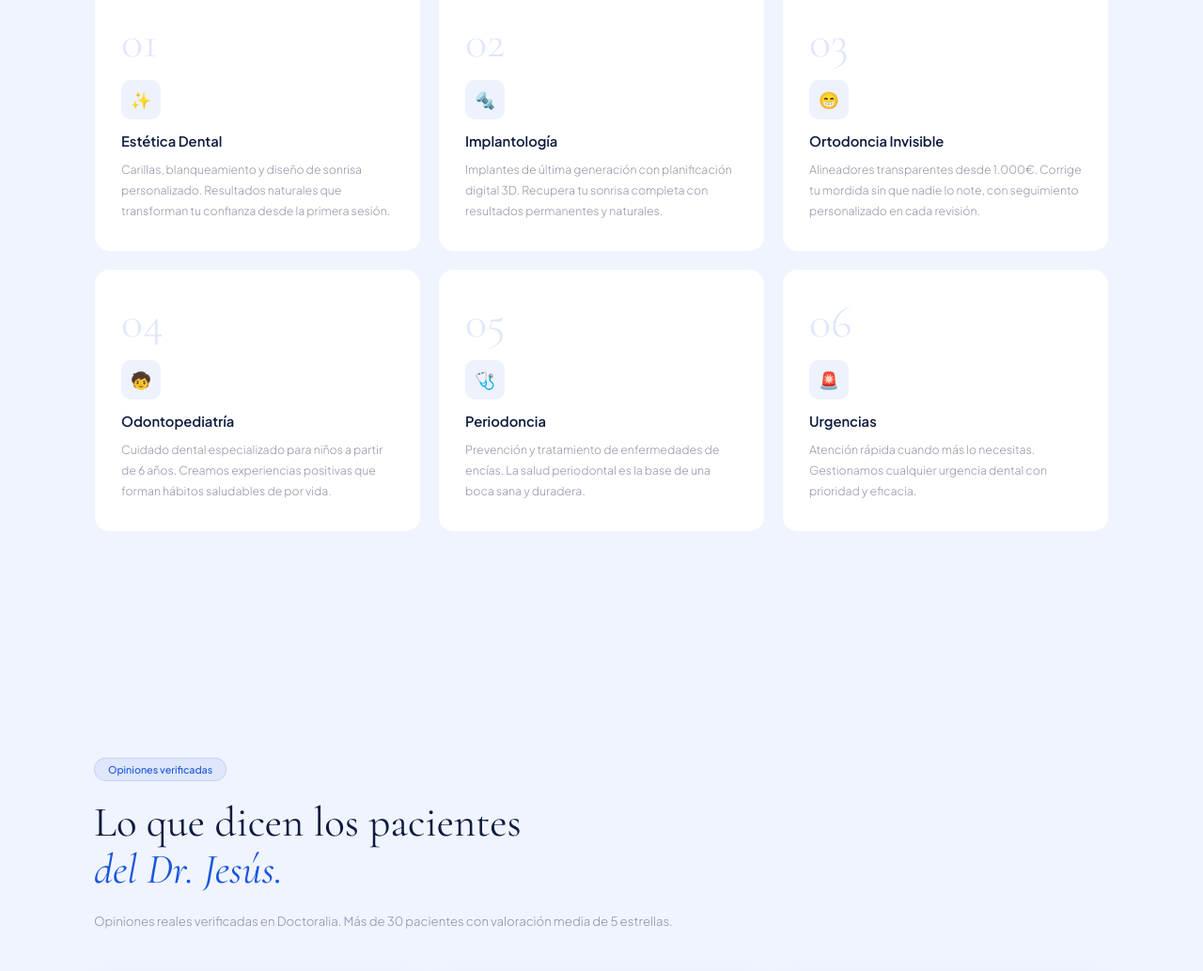
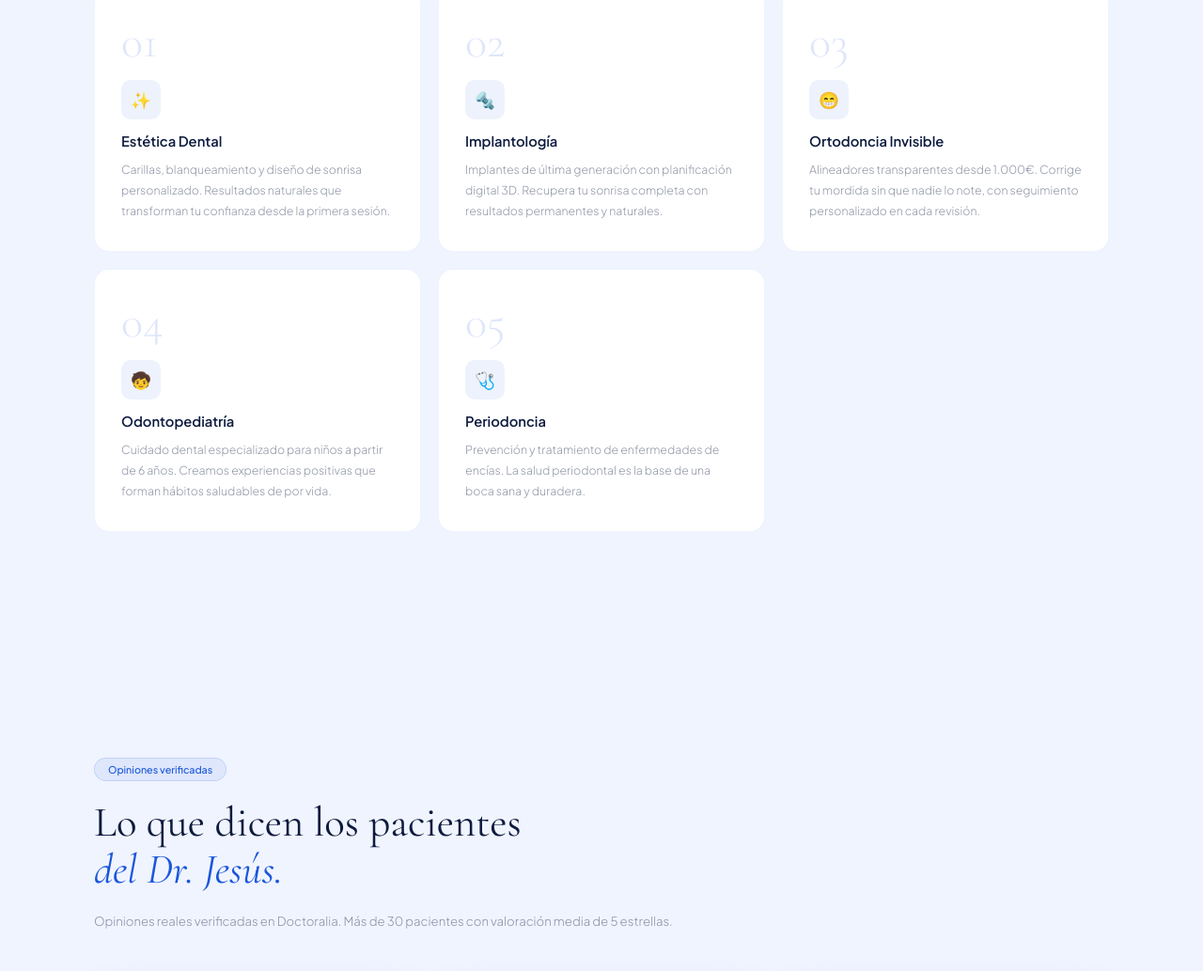
Before and after one commit to naimelhaddadi/Web-Jesus, a plain HTML site: page index.html in a window 1280 px wide. Shown: the part 1917-2950 px from the top of the page at 94% size. Drawn offline with nearby package versions, Linux system fonts and the light colour scheme.

Commit message:
eliminar urgencias

```diff
--- a/index.html
+++ b/index.html
@@ -441,7 +441,6 @@
     <div class="feature-card reveal reveal-delay-3"><div class="feature-num">03</div><div class="feature-icon-wrap">😁</div><div class="feature-title">Ortodoncia Invisible</div><p class="feature-text">Alineadores transparentes desde 1.000€. Corrige tu mordida sin que nadie lo note, con seguimiento personalizado en cada revisión.</p></div>
     <div class="feature-card reveal reveal-delay-1"><div class="feature-num">04</div><div class="feature-icon-wrap">🧒</div><div class="feature-title">Odontopediatría</div><p class="feature-text">Cuidado dental especializado para niños a partir de 6 años. Creamos experiencias positivas que forman hábitos saludables de por vida.</p></div>
     <div class="feature-card reveal reveal-delay-2"><div class="feature-num">05</div><div class="feature-icon-wrap">🩺</div><div class="feature-title">Periodoncia</div><p class="feature-text">Prevención y tratamiento de enfermedades de encías. La salud periodontal es la base de una boca sana y duradera.</p></div>
-    <div class="feature-card reveal reveal-delay-3"><div class="feature-num">06</div><div class="feature-icon-wrap">🚨</div><div class="feature-title">Urgencias</div><p class="feature-text">Atención rápida cuando más lo necesitas. Gestionamos cualquier urgencia dental con prioridad y eficacia.</p></div>
   </div>
 </section>
 
@@ -607,7 +606,6 @@
           <option>Estética dental</option>
           <option>Implantes dentales</option>
           <option>Ortodoncia invisible</option>
-          <option>Urgencia dental</option>
           <option>Otro tratamiento</option>
         </select>
       </div>
```
